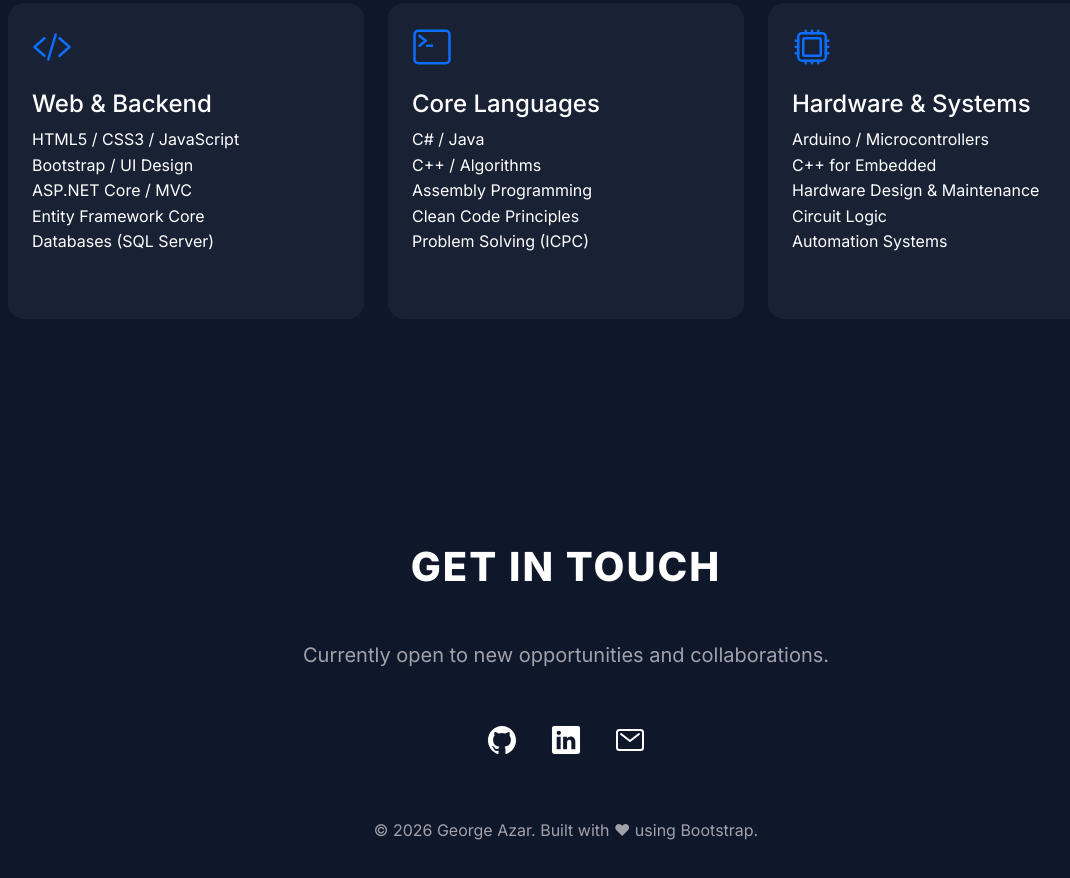
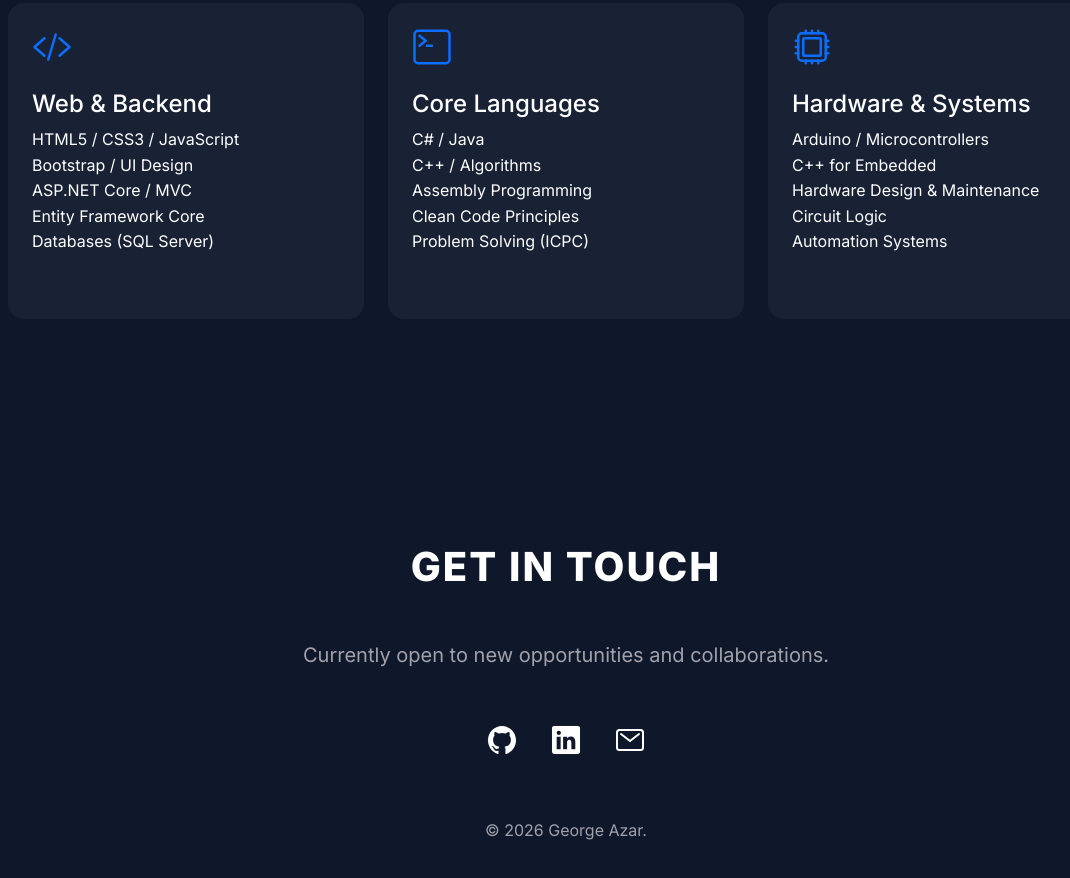
Before and after one commit to George-Azar40/portfolio, a plain HTML site: page index.html in a window 1280 px wide. Shown: the part 2896-3774 px from the top of the page, without its empty margins (74-1144 px from the left). Drawn offline with nearby package versions, Linux system fonts and the light colour scheme.

Commit message:
update My Portfolio

```diff
--- a/index.html
+++ b/index.html
@@ -8,16 +8,12 @@
     <meta name="description"
         content="Portfolio of George Azar - Computer Science Student, IEEE Mind Hack winner, and Full-stack Developer.">
 
-    <!-- Bootstrap 5 CSS -->
     <link href="https://cdn.jsdelivr.net/npm/bootstrap@5.3.0/dist/css/bootstrap.min.css" rel="stylesheet">
-    <!-- Google Fonts - Inter & Cairo -->
     <link
         href="https://fonts.googleapis.com/css2?family=Inter:wght@400;500;600;700;800&family=Cairo:wght@400;600;700;900&display=swap"
         rel="stylesheet">
-    <!-- Ionicons -->
     <script type="module" src="https://unpkg.com/ionicons@7.1.0/dist/ionicons/ionicons.esm.js"></script>
     <script nomodule src="https://unpkg.com/ionicons@7.1.0/dist/ionicons/ionicons.js"></script>
-    <!-- Custom CSS -->
     <link rel="stylesheet" href="assets/style.css">
 </head>
 
@@ -348,7 +344,7 @@
                 <a href="mailto:georgeazar456@gmail.com" class="contact-link"><ion-icon
                         name="mail-outline"></ion-icon></a>
             </div>
-            <p class="text-muted">&copy; 2026 George Azar. Built with &hearts; using Bootstrap.</p>
+            <p class="text-muted">&copy; 2026 George Azar.</p>
         </div>
     </section>
 
```
